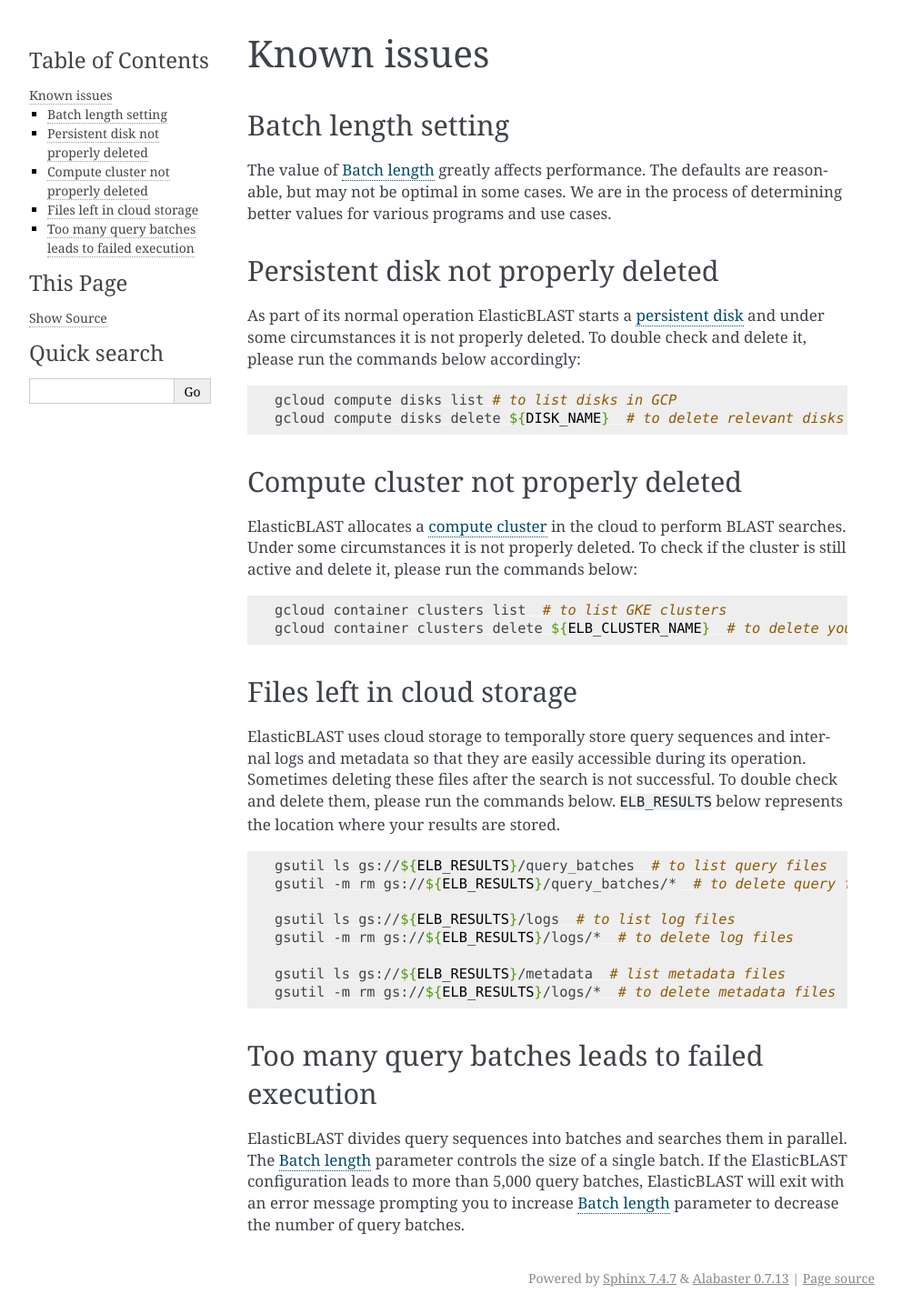
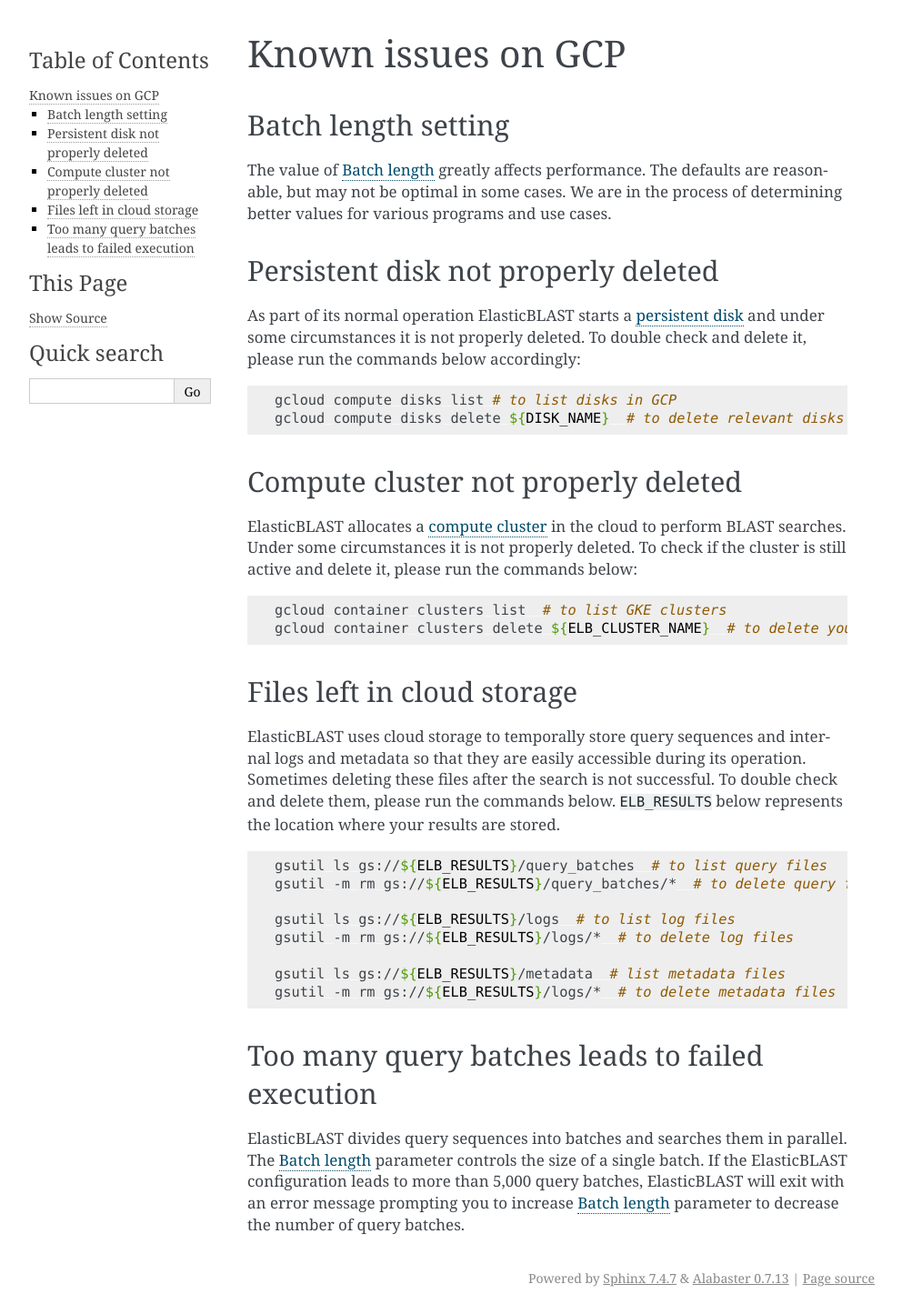
Before and after one commit to ncbi/elastic-blast-docs, a Sphinx documentation site: the page built from docs/source/gcp-issues.rst, in a window 1280 px wide. Shown: the whole page at 91% size, without its empty margins (148-1140 px from the left). Built offline with Sphinx 7.4.7, drawn with Linux system fonts in a browser that asks for light colours; pages that are not in the unit, such as notebooks, are missing from menus.

```diff
--- a/docs/source/issues.rst
+++ b/docs/source/gcp-issues.rst
@@ -18,10 +18,10 @@
 ..
 .. Please cite NCBI in any work or product based on this material.
 
-.. _issues:
+.. _gcp_issues:
 
-Known issues
-============
+Known issues on GCP
+===================
 
 .. _elb_batch_len_setting:
 
--- a/docs/source/index.rst
+++ b/docs/source/index.rst
@@ -48,6 +48,7 @@
    taxid-filtering
    support
    troubleshooting
-   issues
+   aws-issues
+   gcp-issues
    privacy
    LICENSE
```
